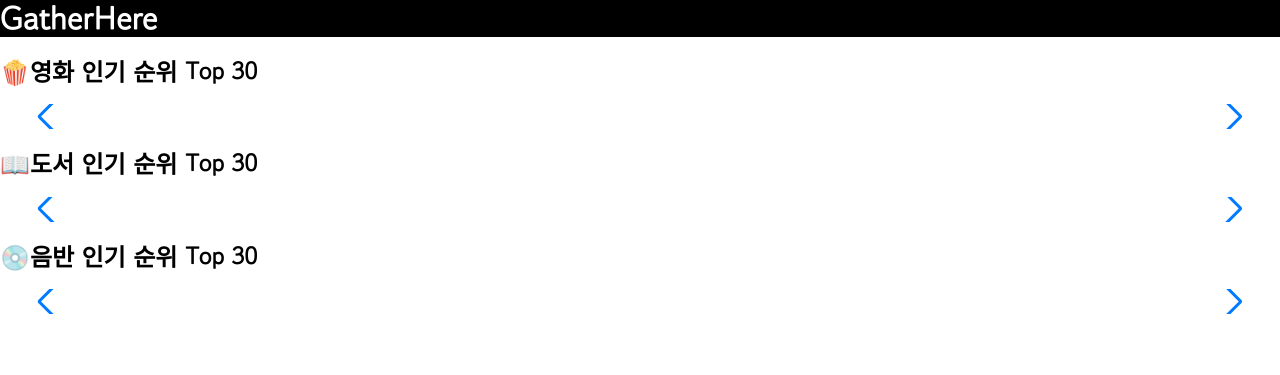
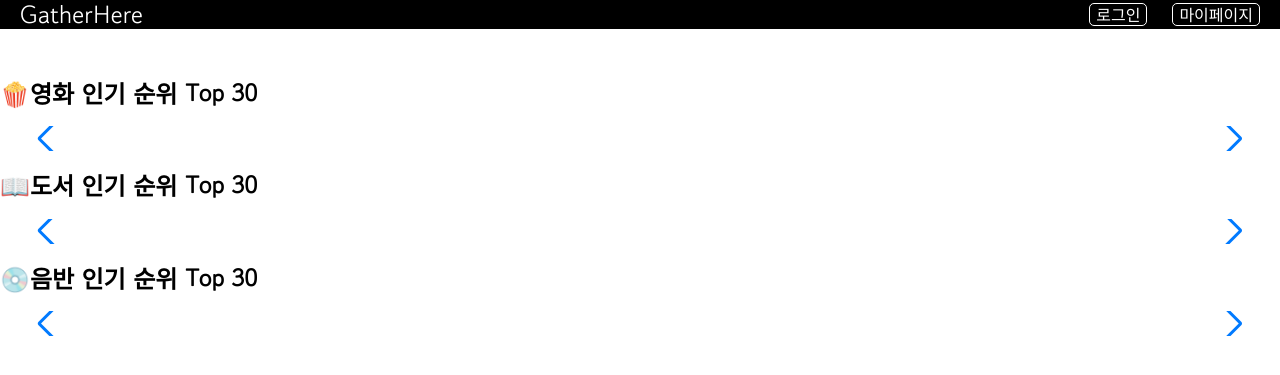
Before and after one commit to cchloe0927/GatherHere, a Flask app: page /main in a window 1280 px wide. Shown: the top 375 px of the page. Run offline with Flask 2, Linux system fonts and the light colour scheme; data that the repository does not hold is empty; some libraries are stand-ins or nearby versions.

Commit message:
add header button

```diff
--- a/static/main.css
+++ b/static/main.css
@@ -13,9 +13,10 @@ body {
   overflow-x: hidden;
 }
 
-header {
-  background-color: #000;
-  color: #fff;
+nav {
+  display: flex;
+  justify-content: space-between;
+  align-items: center;
 }
 
 h1 {
--- a/templates/main.html
+++ b/templates/main.html
@@ -13,16 +13,23 @@
     <link rel="stylesheet" href="https://cdn.jsdelivr.net/npm/swiper/swiper-bundle.min.css" />
     <!-- normalize -->
     <link rel="stylesheet" href="../static/normalize.css">
-    <!-- <link rel="stylesheet" href="../static/reset.css"> -->
-    <!-- 메인 -->
+    <!-- detail.css -->
+    <link rel="stylesheet" href="../static/detail.css">
+    <!-- main.css -->
     <link rel="stylesheet" href="../static/main.css">
 
 </head>
 
 <body>
-    <header>
-        <h1>GatherHere</h1>
-    </header>
+    <nav class="navbar navbar-light bg-light header">
+        <a class="header_link" href="#">
+            GatherHere
+        </a>
+        <div>
+            <button class="header_rightBtn">로그인</button>
+            <button class="header_rightBtn">마이페이지</button>
+        </div>
+    </nav>
     <!-- Swiper -->
     <h2>🍿영화 인기 순위 Top 30</h2>
     <div class="swiper mySwiper">
```
